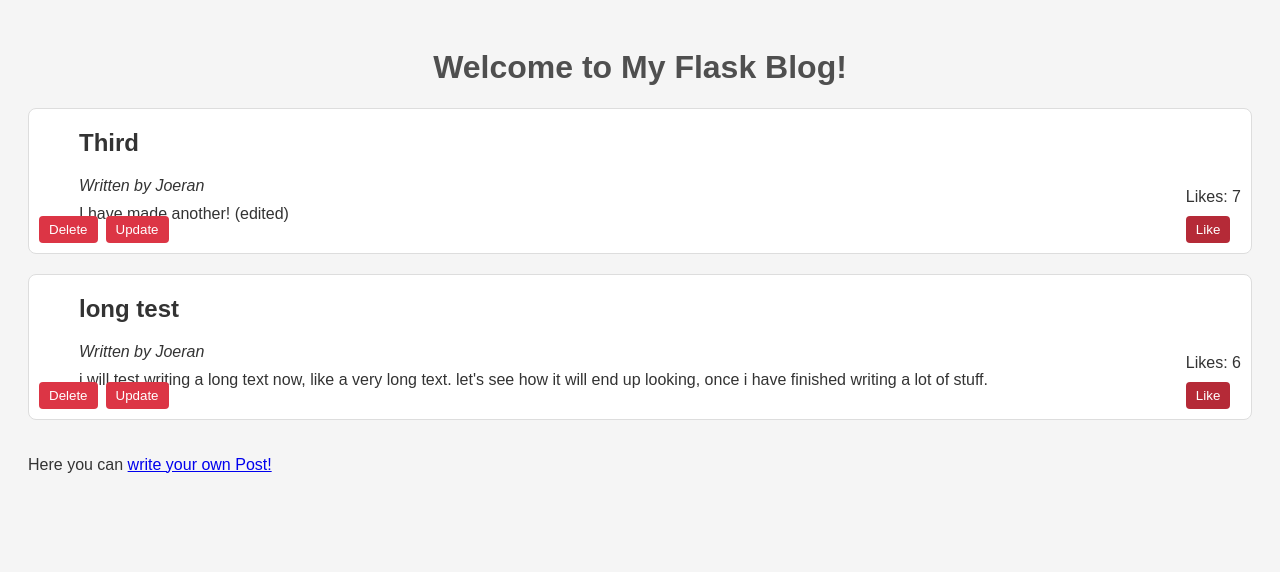
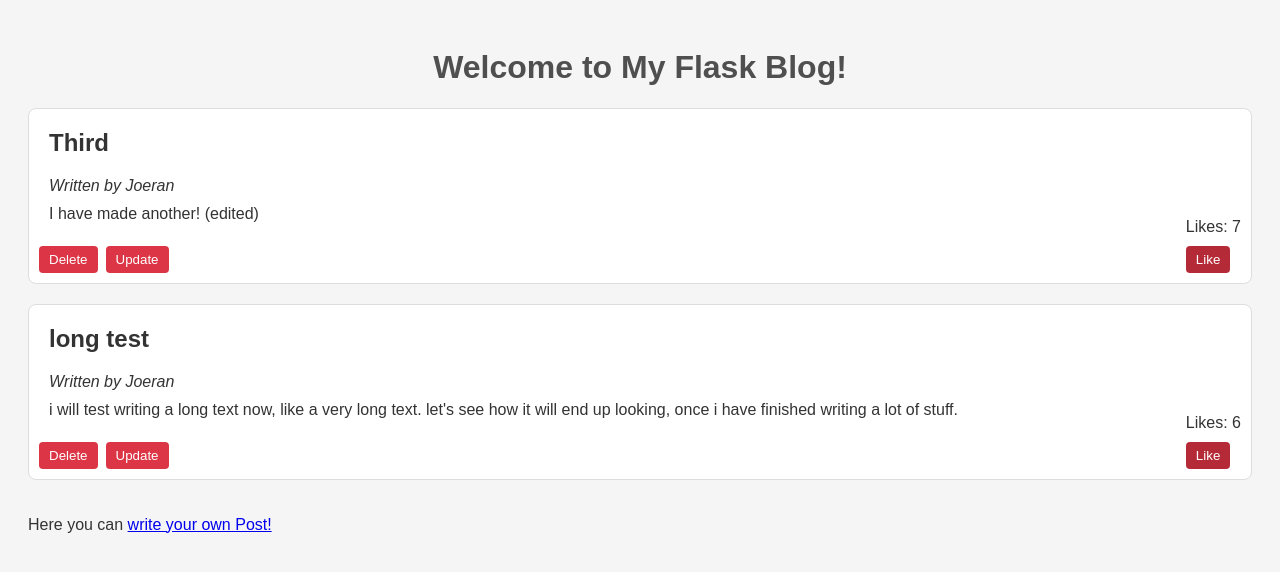
Before and after one commit to joeran-g/first_app, a Flask app: page / in a window 1280 px wide. Shown: the top 572 px of the page. Run offline with Flask 3, Linux system fonts and the light colour scheme.

Commit message:
small css fix

```diff
--- a/static/style.css
+++ b/static/style.css
@@ -43,7 +43,7 @@ h1 {
 .post {
     background-color: #FFF;
     border: 1px solid #DDD;
-    padding: 20px 50px 20px;
+    padding: 20px 20px 50px 20px;
     margin-bottom: 20px;
     border-radius: 8px;
     position: relative;
```
